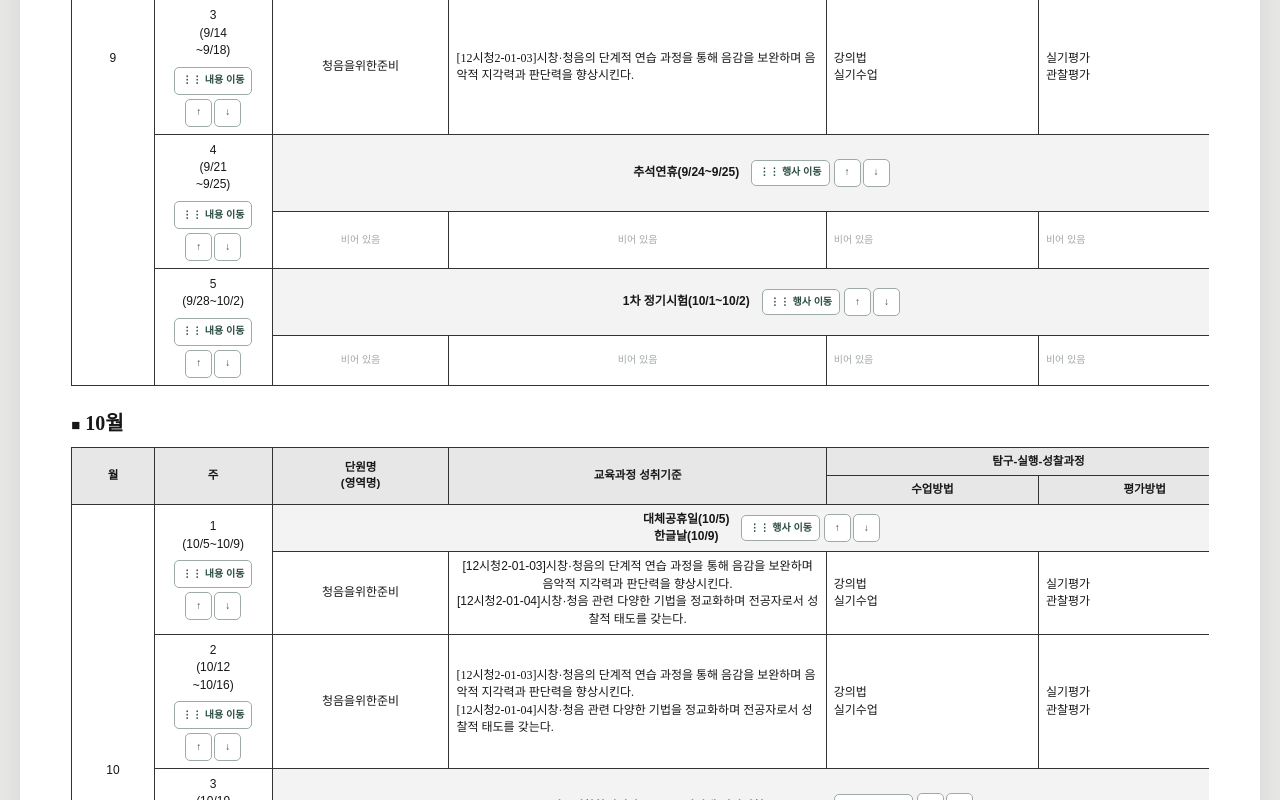
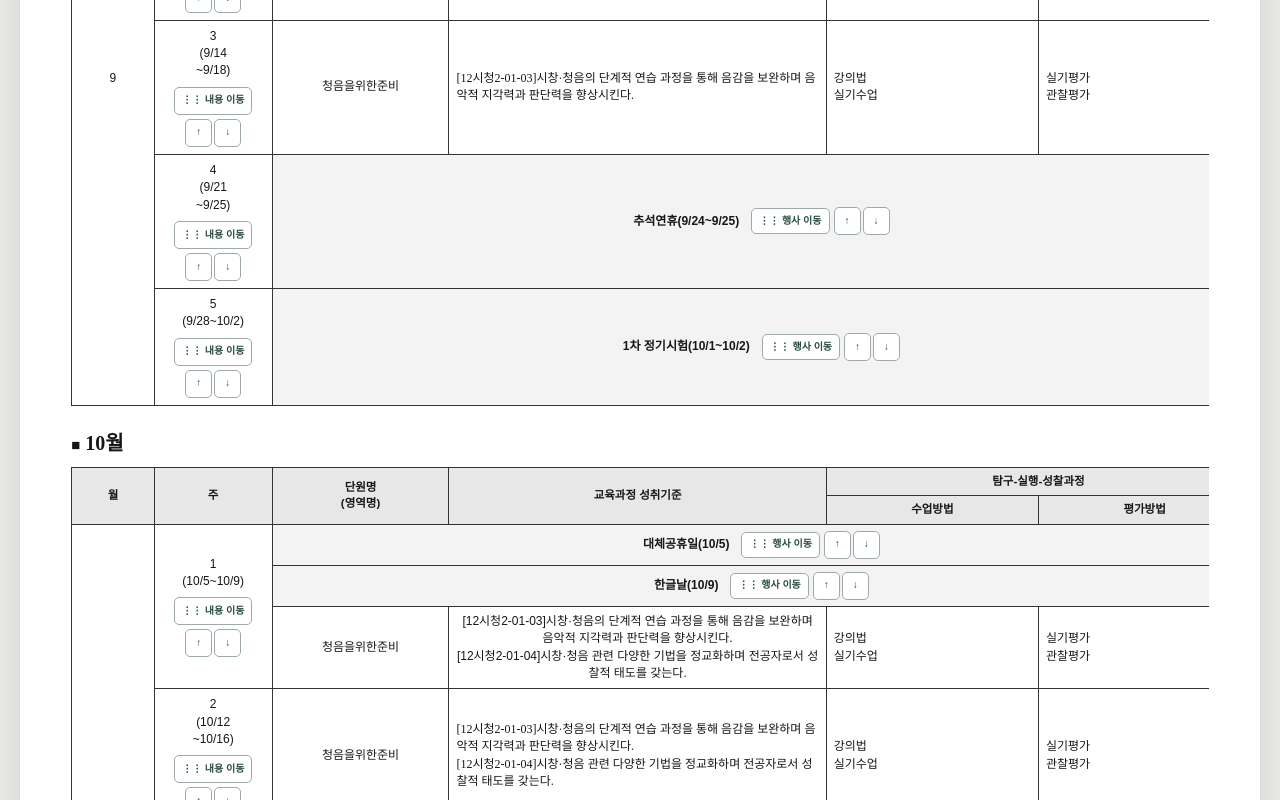
Before and after one commit to lallafm1984/lotto-web, a Next.js app: page /teaching-plan in a window 1280 px wide. Shown: the part 1560-2360 px from the top of the page. Built offline with nearby package versions, Linux system fonts and the light colour scheme.

Commit message:
Split moved teaching plan event rows

```diff
--- a/app/teaching-plan/plan-viewer.tsx
+++ b/app/teaching-plan/plan-viewer.tsx
@@ -65,16 +65,18 @@ type NormalizedMonth = {
 };
 
 type StoredOrders = Record<string, string[]>;
+type StoredEventLayouts = Record<string, Record<string, string[]>>;
 
 type DraggedItem = {
   kind: "payload" | "event";
   slotId: string;
+  eventIndex?: number;
 };
 
 const planData = rawPlanData as unknown as PlanData;
 const fieldKeys: FieldKey[] = ["unit", "achievement", "teaching", "evaluation"];
 const payloadStorageKey = "teaching-plan-week-order-v1";
-const eventStorageKey = "teaching-plan-event-order-v1";
+const eventStorageKey = "teaching-plan-event-layout-v2";
 
 function normalizedLabel(text: string) {
   return text.replace(/[\s·‧()]/g, "");
@@ -203,28 +205,33 @@ function buildHancomCopy(
   const compact = `${body}font-family:'Malgun Gothic';text-align:center;`;
   const event = `${compact}background:#f3f3f3;font-weight:700;`;
   const htmlMonths = months.map((month) => {
-    const visualRows = month.weeks.reduce((sum, week) => (
-      sum + ((eventsBySlot.get(week.id)?.length ?? 0) > 0 ? 2 : 1)
-    ), 0);
+    const visualRows = month.weeks.reduce((sum, week) => {
+      const payload = payloadBySlot.get(week.id) ?? week.payload;
+      const eventCount = (eventsBySlot.get(week.id) ?? week.events).length;
+      return sum + Math.max(1, eventCount + (payloadIsEmpty(payload) ? 0 : 1));
+    }, 0);
     let monthCellWritten = false;
     const rows = month.weeks.map((week) => {
       const payload = payloadBySlot.get(week.id) ?? week.payload;
       const events = eventsBySlot.get(week.id) ?? week.events;
+      const hasContent = !payloadIsEmpty(payload);
+      const weekRowCount = Math.max(1, events.length + (hasContent ? 1 : 0));
       const monthCell = monthCellWritten
         ? ""
         : `<td rowspan="${visualRows}" style="${compact}">${escapeHtml(month.month)}</td>`;
       monthCellWritten = true;
+      const weekCell = `<td rowspan="${weekRowCount}" style="${compact}">${htmlText(week.week)}</td>`;
       const contentCells = `<td style="${body}">${htmlText(payload.unit)}</td>` +
         `<td style="${body}">${htmlText(payload.achievement)}</td>` +
         `<td style="${body}">${htmlText(payload.teaching)}</td>` +
         `<td style="${body}">${htmlText(payload.evaluation)}</td>`;
-
-      if (events.length) {
-        return `<tr>${monthCell}<td rowspan="2" style="${compact}">${htmlText(week.week)}</td>` +
-          `<td colspan="4" style="${event}">${htmlText(events.join("\n"))}</td></tr>` +
-          `<tr>${contentCells}</tr>`;
-      }
-      return `<tr>${monthCell}<td style="${compact}">${htmlText(week.week)}</td>${contentCells}</tr>`;
+      const eventRows = events.map((eventText, index) => (
+        `<tr>${index === 0 ? monthCell + weekCell : ""}` +
+        `<td colspan="4" style="${event}">${htmlText(eventText)}</td></tr>`
+      )).join("");
+      if (events.length && hasContent) return `${eventRows}<tr>${contentCells}</tr>`;
+      if (events.length) return eventRows;
+      return `<tr>${monthCell}${weekCell}${contentCells}</tr>`;
     }).join("");
 
     return `<p style="font-family:'Batang';font-size:12pt;font-weight:700;margin:16px 0 6px;">■ ${escapeHtml(month.month)}월</p>` +
@@ -248,8 +255,8 @@ function buildHancomCopy(
         .map((value) => value.replace(/\n/g, " / "))
         .join("\t");
       if (!events.length) return [contentRow];
-      const eventRow = [month.month, week.week, events.join(" / "), "", "", ""].join("\t");
-      return [eventRow, contentRow];
+      const eventRows = events.map((eventText) => [month.month, week.week, eventText, "", "", ""].join("\t"));
+      return payloadIsEmpty(payload) ? eventRows : [...eventRows, contentRow];
     }),
   ]).join("\n");
 
@@ -263,7 +270,7 @@ function payloadIsEmpty(payload: WeekPayload) {
 export function PlanViewer() {
   const [subjectId, setSubjectId] = useState(planData.subjects[0].id);
   const [orders, setOrders] = useState<StoredOrders>({});
-  const [eventOrders, setEventOrders] = useState<StoredOrders>({});
+  const [eventLayouts, setEventLayouts] = useState<StoredEventLayouts>({});
   const [storageReady, setStorageReady] = useState(false);
   const [draggedItem, setDraggedItem] = useState<DraggedItem | null>(null);
   const [dropSlotId, setDropSlotId] = useState<string | null>(null);
@@ -289,34 +296,36 @@ export function PlanViewer() {
     slot.id,
     originalPayloads.get(activeOrder[index]) ?? slot.payload,
   ])), [activeOrder, originalPayloads, slots]);
-  const storedEventOrder = eventOrders[subject.id];
-  const validStoredEventOrder = storedEventOrder && storedEventOrder.length === originalOrder.length &&
-    storedEventOrder.every((id) => originalEvents.has(id));
-  const activeEventOrder = validStoredEventOrder ? storedEventOrder : originalOrder;
-  const eventsBySlot = useMemo(() => new Map(slots.map((slot, index) => [
+  const storedEventLayout = eventLayouts[subject.id];
+  const eventsBySlot = useMemo(() => new Map(slots.map((slot) => [
     slot.id,
-    originalEvents.get(activeEventOrder[index]) ?? slot.events,
-  ])), [activeEventOrder, originalEvents, slots]);
+    storedEventLayout?.[slot.id] ?? originalEvents.get(slot.id) ?? slot.events,
+  ])), [originalEvents, slots, storedEventLayout]);
   const payloadChanged = activeOrder.some((id, index) => id !== originalOrder[index]);
-  const eventChanged = activeEventOrder.some((id, index) => id !== originalOrder[index]);
+  const eventChanged = slots.some((slot) => {
+    const currentEvents = eventsBySlot.get(slot.id) ?? [];
+    const sourceEvents = originalEvents.get(slot.id) ?? [];
+    return currentEvents.length !== sourceEvents.length ||
+      currentEvents.some((eventText, index) => eventText !== sourceEvents[index]);
+  });
   const changed = payloadChanged || eventChanged;
 
   useEffect(() => {
     let active = true;
     let savedOrders: StoredOrders = {};
-    let savedEventOrders: StoredOrders = {};
+    let savedEventLayouts: StoredEventLayouts = {};
     try {
       const saved = window.localStorage.getItem(payloadStorageKey);
       if (saved) savedOrders = JSON.parse(saved) as StoredOrders;
       const savedEvents = window.localStorage.getItem(eventStorageKey);
-      if (savedEvents) savedEventOrders = JSON.parse(savedEvents) as StoredOrders;
+      if (savedEvents) savedEventLayouts = JSON.parse(savedEvents) as StoredEventLayouts;
     } catch {
       // 브라우저 저장소를 사용할 수 없어도 현재 편집은 계속할 수 있습니다.
     }
     queueMicrotask(() => {
       if (!active) return;
       setOrders(savedOrders);
-      setEventOrders(savedEventOrders);
+      setEventLayouts(savedEventLayouts);
       setStorageReady(true);
     });
     return () => {
@@ -328,11 +337,11 @@ export function PlanViewer() {
     if (!storageReady) return;
     try {
       window.localStorage.setItem(payloadStorageKey, JSON.stringify(orders));
-      window.localStorage.setItem(eventStorageKey, JSON.stringify(eventOrders));
+      window.localStorage.setItem(eventStorageKey, JSON.stringify(eventLayouts));
     } catch {
       // 저장 실패는 복사 및 현재 세션 편집을 막지 않습니다.
     }
-  }, [eventOrders, orders, storageReady]);
+  }, [eventLayouts, orders, storageReady]);
 
   const changeSubject = (nextSubjectId: string) => {
     setSubjectId(nextSubjectId);
@@ -359,22 +368,26 @@ export function PlanViewer() {
     if (target) reorderPayloads(slotId, target.id);
   };
 
-  const reorderEvents = (sourceSlotId: string, targetSlotId: string) => {
+  const moveEventToSlot = (sourceSlotId: string, eventIndex: number, targetSlotId: string) => {
     if (sourceSlotId === targetSlotId) return;
-    const sourceIndex = slots.findIndex((slot) => slot.id === sourceSlotId);
-    const targetIndex = slots.findIndex((slot) => slot.id === targetSlotId);
-    if (sourceIndex < 0 || targetIndex < 0) return;
-    const nextOrder = [...activeEventOrder];
-    const [movedEvent] = nextOrder.splice(sourceIndex, 1);
-    nextOrder.splice(targetIndex, 0, movedEvent);
-    setEventOrders((current) => ({ ...current, [subject.id]: nextOrder }));
+    const nextLayout = Object.fromEntries(slots.map((slot) => [
+      slot.id,
+      [...(eventsBySlot.get(slot.id) ?? [])],
+    ]));
+    const sourceEvents = nextLayout[sourceSlotId];
+    const targetEvents = nextLayout[targetSlotId];
+    if (!sourceEvents || !targetEvents) return;
+    const [movedEvent] = sourceEvents.splice(eventIndex, 1);
+    if (!movedEvent) return;
+    targetEvents.push(movedEvent);
+    setEventLayouts((current) => ({ ...current, [subject.id]: nextLayout }));
     setCopyStatus("행사 병합 행의 위치가 이 기기에 임시 저장되었습니다.");
   };
 
-  const moveEvent = (slotId: string, direction: -1 | 1) => {
+  const moveEvent = (slotId: string, eventIndex: number, direction: -1 | 1) => {
     const index = slots.findIndex((slot) => slot.id === slotId);
     const target = slots[index + direction];
-    if (target) reorderEvents(slotId, target.id);
+    if (target) moveEventToSlot(slotId, eventIndex, target.id);
   };
 
   const resetSubject = () => {
@@ -383,7 +396,7 @@ export function PlanViewer() {
       delete next[subject.id];
       return next;
     });
-    setEventOrders((current) => {
+    setEventLayouts((current) => {
       const next = { ...current };
       delete next[subject.id];
       return next;
@@ -486,14 +499,16 @@ export function PlanViewer() {
 
         <aside className={styles.editGuide}>
           <strong>주차 내용 순서 변경</strong>
-          <p>주차·날짜는 그대로 유지됩니다. 주차 칸의 <b>내용 이동</b>은 수업 내용 묶음을, 회색 병합 행의 <b>행사 이동</b>은 대체공휴일 같은 행사 행을 옮깁니다. 드래그하거나 ↑↓ 버튼을 사용하면 사이 항목이 한 칸씩 정리됩니다.</p>
+          <p>주차·날짜는 그대로 유지됩니다. 주차 칸의 <b>내용 이동</b>은 수업 내용 묶음을, 회색 병합 행의 <b>행사 이동</b>은 대체공휴일 같은 행사 행 하나를 옮깁니다. 내용이 없는 주는 행사 1건이 전체 영역을 차지하고, 행사 2건 이상이면 행사별 행으로 자동 분할됩니다.</p>
           <p>편집 후 <b>한글용 전체 표 복사</b>를 누르고 한글 문서에서 기존 표를 선택해 붙여넣으세요.</p>
         </aside>
 
         {months.map((month) => {
-          const monthRowCount = month.weeks.reduce((sum, week) => (
-            sum + ((eventsBySlot.get(week.id)?.length ?? 0) > 0 ? 2 : 1)
-          ), 0);
+          const monthRowCount = month.weeks.reduce((sum, week) => {
+            const payload = payloadBySlot.get(week.id) ?? week.payload;
+            const eventCount = (eventsBySlot.get(week.id) ?? week.events).length;
+            return sum + Math.max(1, eventCount + (payloadIsEmpty(payload) ? 0 : 1));
+          }, 0);
           let monthCellRendered = false;
           return (
             <section key={month.month} id={`month-${subject.id}-${month.month}`} className={styles.monthSection}>
@@ -526,12 +541,14 @@ export function PlanViewer() {
                       const slotIndex = slots.findIndex((slot) => slot.id === week.id);
                       const payload = payloadBySlot.get(week.id) ?? week.payload;
                       const events = eventsBySlot.get(week.id) ?? week.events;
+                      const hasContent = !payloadIsEmpty(payload);
+                      const weekRowCount = Math.max(1, events.length + (hasContent ? 1 : 0));
                       const monthCell = !monthCellRendered ? (
                         <td rowSpan={monthRowCount} className={styles.compactCell}>{month.month}</td>
                       ) : null;
                       monthCellRendered = true;
                       const weekCell = (
-                        <td rowSpan={events.length ? 2 : 1} className={`${styles.compactCell} ${styles.weekCell}`}>
+                        <td rowSpan={weekRowCount} className={`${styles.compactCell} ${styles.weekCell}`}>
                           <span>{week.week}</span>
                           <div className={styles.rowTools}>
                             <button
@@ -577,7 +594,9 @@ export function PlanViewer() {
                         onDrop: (event: DragEvent<HTMLTableRowElement>) => {
                           event.preventDefault();
                           if (draggedItem?.kind === "payload") reorderPayloads(draggedItem.slotId, week.id);
-                          if (draggedItem?.kind === "event") reorderEvents(draggedItem.slotId, week.id);
+                          if (draggedItem?.kind === "event" && draggedItem.eventIndex !== undefined) {
+                            moveEventToSlot(draggedItem.slotId, draggedItem.eventIndex, week.id);
+                          }
                           setDraggedItem(null);
                           setDropSlotId(null);
                         },
@@ -587,37 +606,41 @@ export function PlanViewer() {
                       if (events.length) {
                         return (
                           <Fragment key={week.id}>
-                            <tr className={`${styles.weekGroup} ${rowClass}`} {...dropHandlers}>
-                              {monthCell}
-                              {weekCell}
+                            {events.map((eventText, eventIndex) => (
+                              <tr key={`${week.id}:event:${eventIndex}`} className={`${styles.weekGroup} ${rowClass}`} {...dropHandlers}>
+                                {eventIndex === 0 ? monthCell : null}
+                                {eventIndex === 0 ? weekCell : null}
                                 <td colSpan={4} className={styles.eventCell}>
-                                <span className={styles.eventText}>{events.join("\n")}</span>
+                                  <span className={styles.eventText}>{eventText}</span>
                                   <span className={styles.eventTools}>
                                     <button
                                       type="button"
                                       className={styles.dragHandle}
                                       draggable
                                       onDragStart={(event) => {
-                                      setDraggedItem({ kind: "event", slotId: week.id });
+                                        setDraggedItem({ kind: "event", slotId: week.id, eventIndex });
                                         event.dataTransfer.effectAllowed = "move";
-                                      event.dataTransfer.setData("text/plain", `event:${week.id}`);
+                                        event.dataTransfer.setData("text/plain", `event:${week.id}:${eventIndex}`);
                                       }}
                                       onDragEnd={() => {
                                         setDraggedItem(null);
                                         setDropSlotId(null);
                                       }}
-                                    aria-label={`${events.join(" ")} 행사 행 이동`}
+                                      aria-label={`${eventText} 행사 행 이동`}
                                     >
                                       ⋮⋮ 행사 이동
                                     </button>
                                     <span className={styles.arrowTools}>
-                                    <button type="button" disabled={slotIndex === 0} onClick={() => moveEvent(week.id, -1)} aria-label="행사 행을 이전 주차로 이동">↑</button>
-                                    <button type="button" disabled={slotIndex === slots.length - 1} onClick={() => moveEvent(week.id, 1)} aria-label="행사 행을 다음 주차로 이동">↓</button>
+                                      <button type="button" disabled={slotIndex === 0} onClick={() => moveEvent(week.id, eventIndex, -1)} aria-label={`${eventText} 행사 행을 이전 주차로 이동`}>↑</button>
+                                      <button type="button" disabled={slotIndex === slots.length - 1} onClick={() => moveEvent(week.id, eventIndex, 1)} aria-label={`${eventText} 행사 행을 다음 주차로 이동`}>↓</button>
                                     </span>
                                   </span>
                                 </td>
                               </tr>
+                            ))}
+                            {hasContent ? (
                               <tr className={`${styles.weekGroup} ${rowClass}`} {...dropHandlers}>{payloadCells}</tr>
+                            ) : null}
                           </Fragment>
                         );
                       }
```
Also changed, not shown: 3 other files (tests, documents, lock files or other folders). Lines whose indentation alone changed are shown as unchanged.
